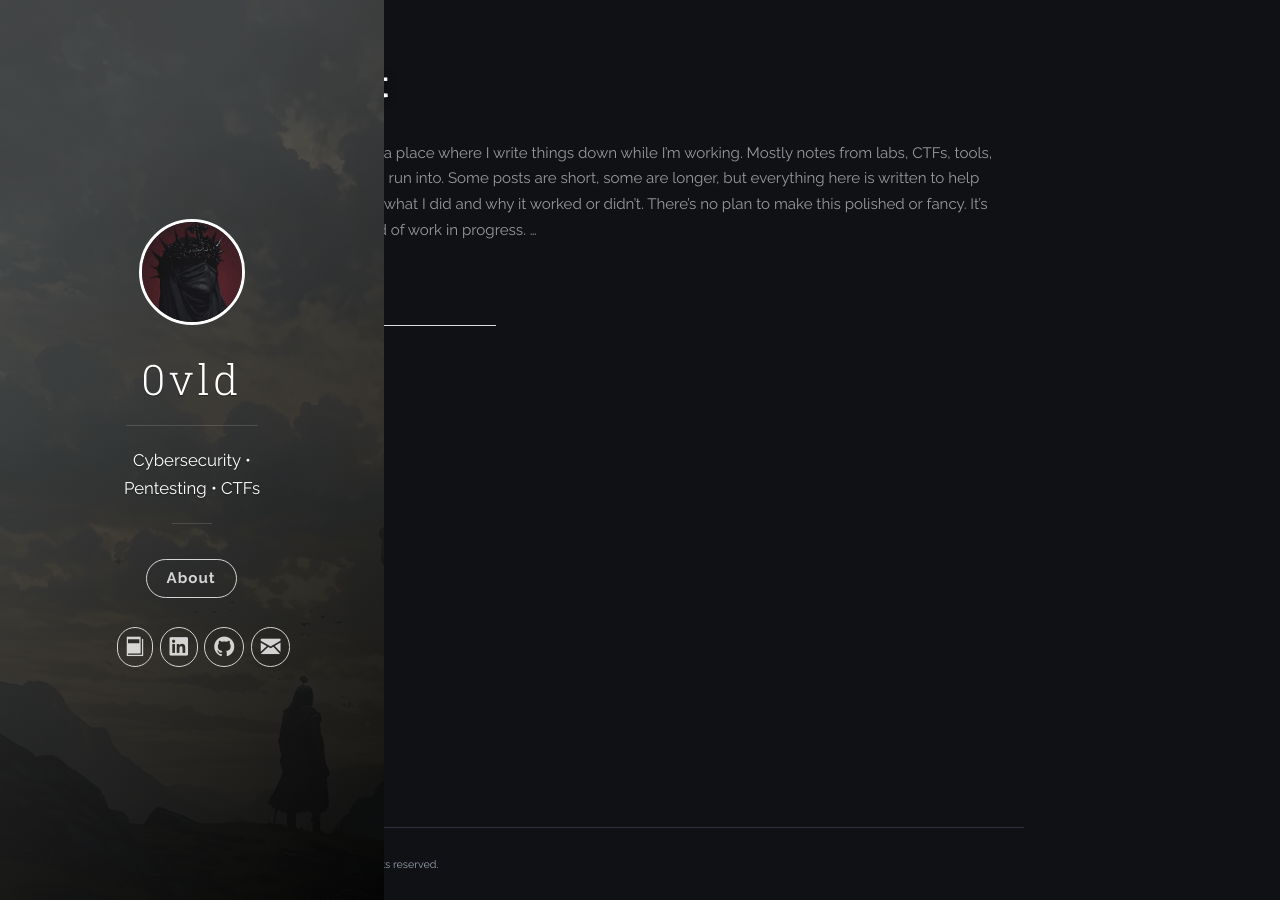
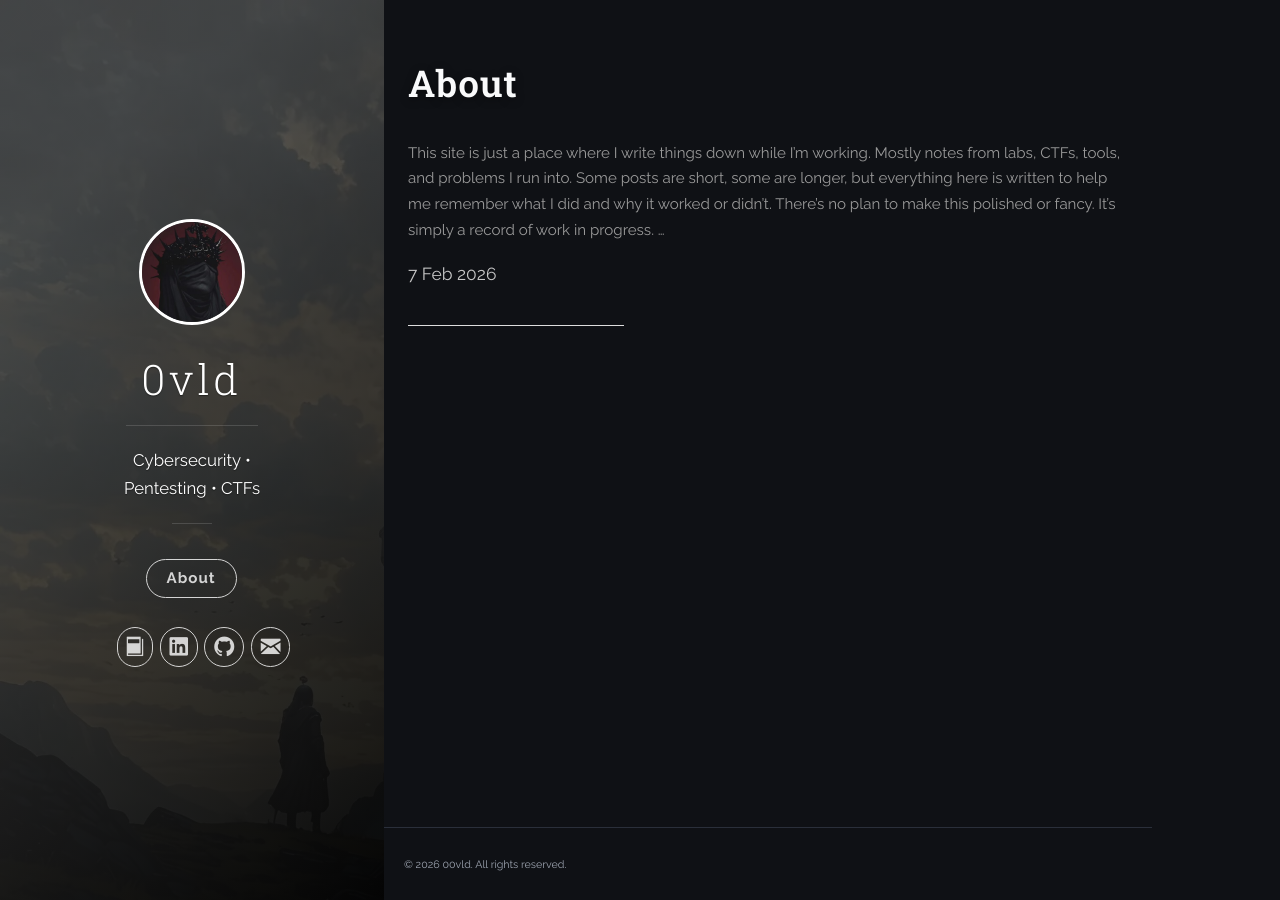
Before and after one commit to 00vld/00vld.github.io, a Jekyll site: the page built from index.html, in a window 1280 px wide. Built offline with Jekyll 4.4.1, drawn with Linux system fonts in a browser that asks for light colours; the list of posts is cut into pages by our own code.

Commit message:
First Upload

```diff
--- a/_includes/header.html
+++ b/_includes/header.html
@@ -32,7 +32,7 @@
               <!-- Notes -->
 
                 <li class="navigation__item">
-                <a href="/navigation/" title="Notes" class="blog-button">
+                <a href="/navigation/" title="Notes">
                   <i class="icon icon-book"></i>
                   <span class="label">Notes</span>
                 </a>
--- a/css/main.scss
+++ b/css/main.scss
@@ -345,3 +345,12 @@
   }
 
 }
+
+/* Auto-collapse sidebar on non-home pages */
+body:not(.home) .panel-cover {
+  width: 30%;
+}
+
+body:not(.home) .content-wrapper {
+  margin-left: 30%;
+}
```
